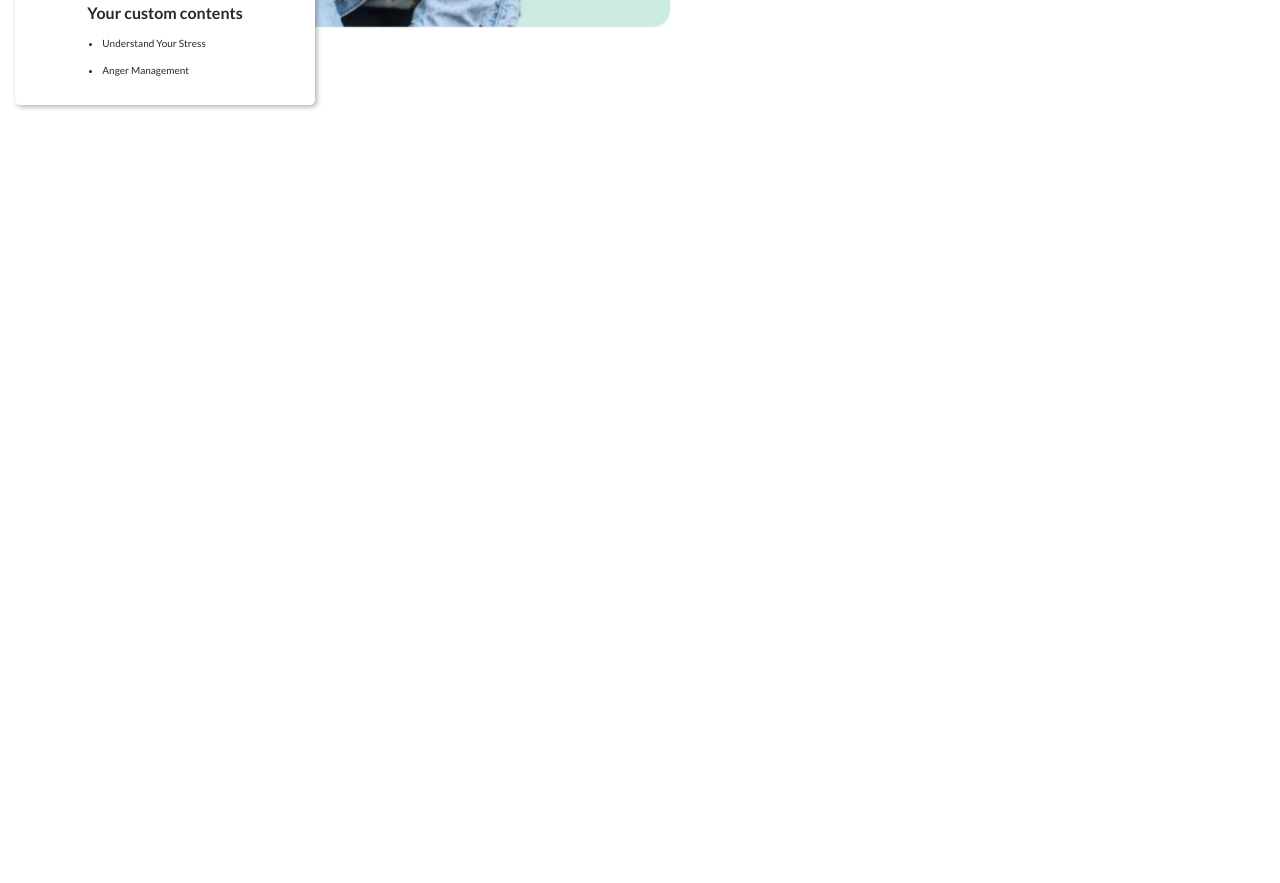
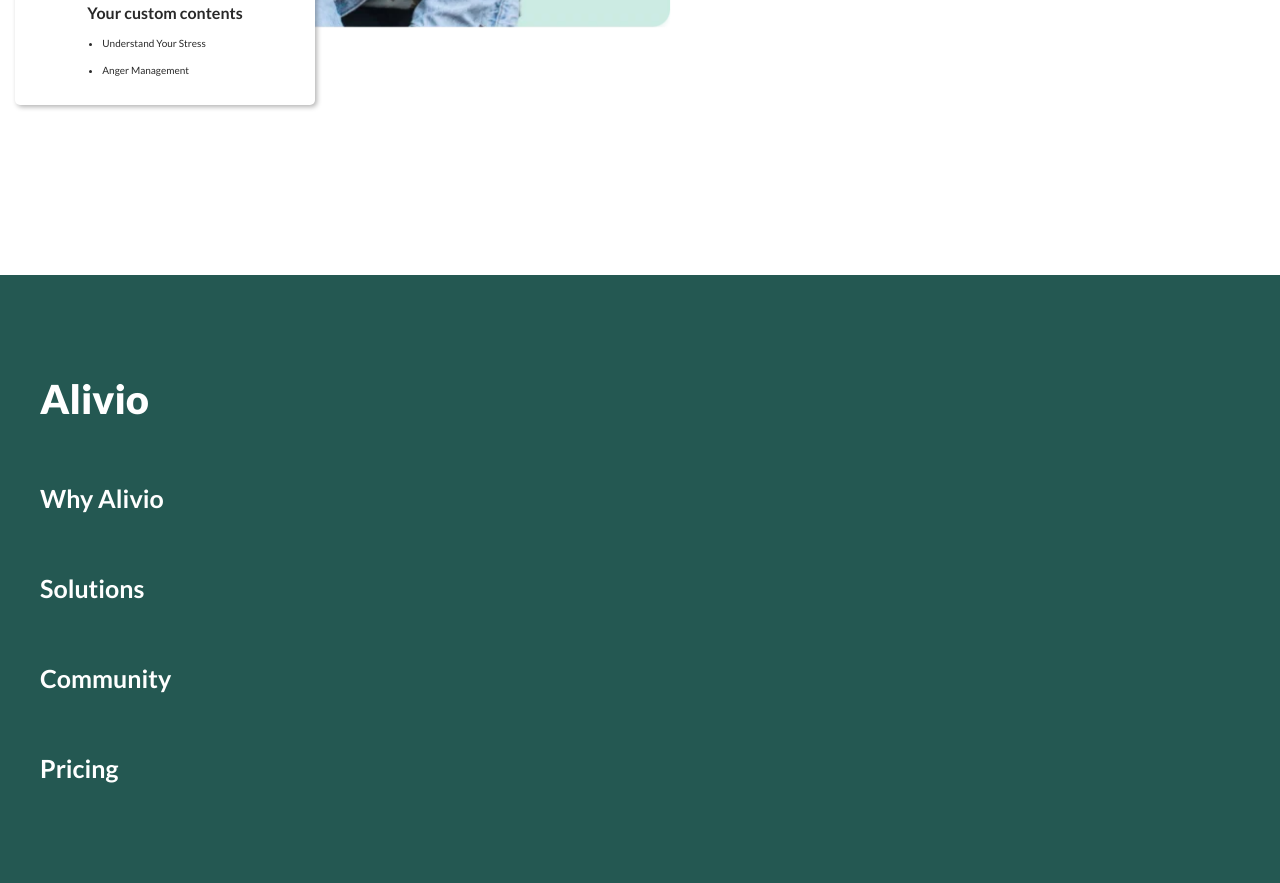
Before and after one commit to Murektor/alivio_page, a plain HTML site: page index.html in a window 1280 px wide. Shown: the part 4485-5368 px from the top of the page. Before the commit the page ends 4760 px from the top, so only its background shows below. Drawn offline with Linux system fonts and the light colour scheme.

Commit message:
pricing siction

```diff
--- a/index.css
+++ b/index.css
@@ -7,3 +7,4 @@
 @import url('styles/success.css');
 @import url('styles/product.css');
 @import url('styles/person-card.css');
+@import url('styles/pricing.css');
--- a/index.html
+++ b/index.html
@@ -24,16 +24,16 @@
 				<nav class="header__nav" aria-label="navigation">
 					<ul class="header__nav-list" aria-label="navigation list">
 						<li class="header__nav-item">
-							<a href="#" class="header__nav-link">Why Alivio</a>
+							<a href="#about-id" class="header__nav-link">Why Alivio</a>
 						</li>
 						<li class="header__nav-item">
-							<a href="#" class="header__nav-link">Solutions</a>
+							<a href="#success-id" class="header__nav-link">Solutions</a>
 						</li>
 						<li class="header__nav-item">
-							<a href="#" class="header__nav-link">Community</a>
+							<a href="#product-id" class="header__nav-link">Community</a>
 						</li>
 						<li class="header__nav-item">
-							<a href="#" class="header__nav-link">Pricing</a>
+							<a href="#pricing-id" class="header__nav-link">Pricing</a>
 						</li>
 					</ul>
 				</nav>
@@ -46,7 +46,7 @@
 	</header>
 
 	<main>
-		<div class="hero" aria-label="hero section">
+		<div class="hero" aria-label="hero section" id="hero-id">
 			<div class="container">
 				<div class="hero__content">
 					<h1 class="hero__title">Be aware, Manage well.</h1>
@@ -58,7 +58,7 @@
 			</div>
 		</div>
 
-		<section class="about" aria-label="about section">
+		<section class="about" aria-label="about section" id="about-id">
 			<div class="container">
 				<div class="about__content">
 					<h2 class="about__title">Understand & Release the stress in 3 steps</h2>
@@ -94,7 +94,7 @@
 			</div>
 		</section>
 
-		<section class="success" aria-label="success section">
+		<section class="success" aria-label="success section" id="success-id">
 			<div class="container">
 				<div class="success__wrapper">
 					<div class="success__content">
@@ -114,7 +114,7 @@
 			</div>
 		</section>
 
-		<section class="product">
+		<section class="product" id="product-id">
 			<div class="container">
 				<div class="product__wrapper">
 					<div class="product__preview">
@@ -149,6 +149,30 @@
 
 	</main>
 
+	<footer class="pricing" aria-label="pricing" id="pricing-id">
+		<div class="container">
+			<div class="pricing__content">
+				<h2 class="pricing__title">Alivio</h2>
+				<nav class="pricing__nav" aria-label="navigation">
+					<ul class="pricing__nav-list" aria-label="navigation list">
+						<li class="pricing__nav-item">
+							<a href="#about-id" class="pricing__nav-link">Why Alivio</a>
+						</li>
+						<li class="pricing__nav-item">
+							<a href="#success-id" class="pricing__nav-link">Solutions</a>
+						</li>
+						<li class="pricing__nav-item">
+							<a href="#product-id" class="pricing__nav-link">Community</a>
+						</li>
+						<li class="pricing__nav-item">
+							<a href="#pricing-id" class="pricing__nav-link">Pricing</a>
+						</li>
+					</ul>
+				</nav>
+			</div>
+		</div>
+	</footer>
+
 </body>
 
 </html>
--- /dev/null
+++ b/styles/pricing.css
@@ -0,0 +1,31 @@
+.pricing {
+	padding: 100px 0;
+	background-color: var(--co-dark-green);
+}
+
+.pricing__content {
+	padding: 0 0 0 30px;
+	color: var(--co-white);
+}
+
+.pricing__title {
+	font-size: 40px;
+	font-weight: 900;
+}
+
+.pricing__nav {
+	margin: 60px 0 0 0;
+}
+
+.pricing__nav-list {
+	display: flex;
+	flex-direction: column;
+	justify-content: start;
+	align-items: start;
+	row-gap: 60px;
+}
+
+.pricing__nav-link {
+	font-size: 25px;
+	font-weight: 600;
+}
```
